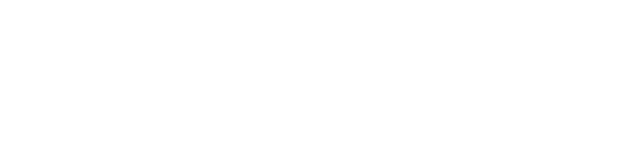
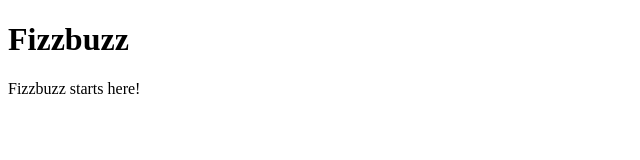
Before and after one commit to team-f5/team-fizzbuzz, a plain HTML site: page index.html in a window 1280 px wide. Shown: the whole page, without its empty margins (0-640 px from the left). Drawn offline with Linux system fonts and the light colour scheme.

Commit message:
feat: main page Done

```diff
--- a/index.html
+++ b/index.html
@@ -4,5 +4,8 @@
     <meta charset="utf-8">
     <title>Fizzbuzz</title>
   </head>
-  <body></body>
+  <body>
+    <h1>Fizzbuzz</h1>
+    <p>Fizzbuzz starts here!</p>
+  </body>
 </html>
```
